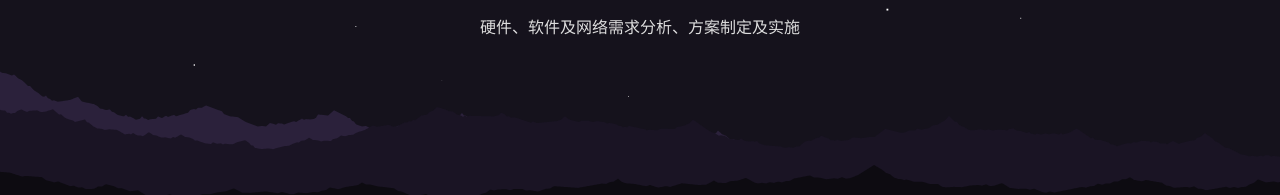
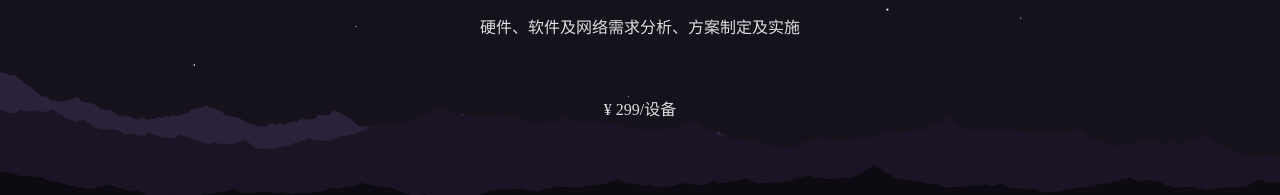
Before and after one commit to caringrun/caringrun.github.io, a plain HTML site: page index.html in a window 1280 px wide. Shown: the part 420-615 px from the top of the page. Drawn offline with Linux system fonts and the light colour scheme.

Commit message:
Supplementary pricing information

```diff
--- a/index.html
+++ b/index.html
@@ -138,6 +138,7 @@
           <li>硬件、软件及网络需求分析、方案制定及实施</li>
         </ul>
       </section>
+      <section><p>¥ 299/设备</p></section>
       <footer>
         <p>如无必要，勿联系: <a href="mailto:caringrun@foxmail.com">caringrun@foxmail.com</a></p>
         <p><span>©2019 Caring.run</span></p>
```
